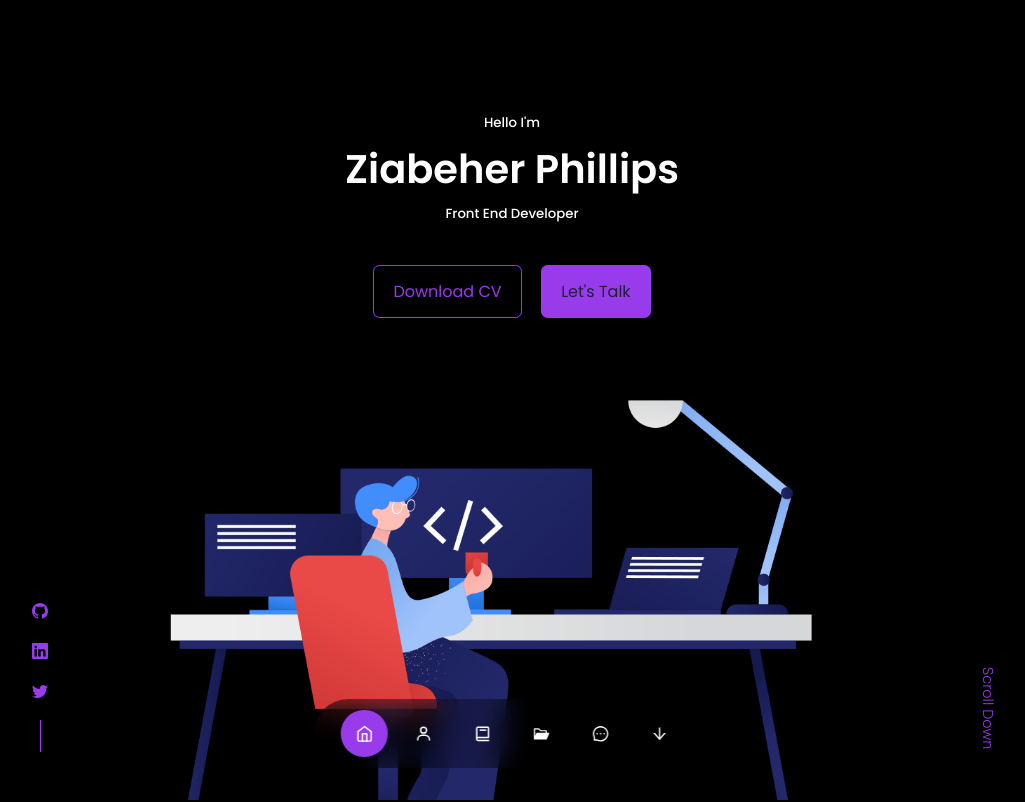
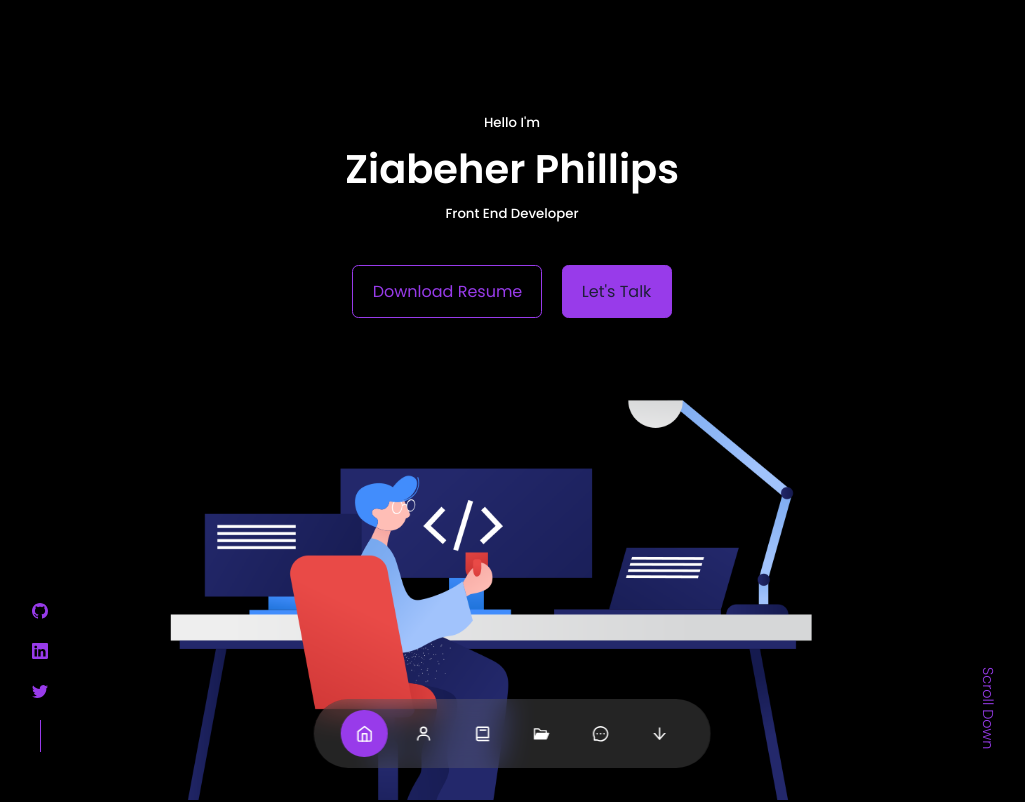
Before and after one commit to Zabzx/React-Portfolio, a React (Create React App) app: page / in a window 1280 px wide. Shown: the top 802 px of the page, without its empty margins (128-1153 px from the left). Built offline with nearby package versions, Linux system fonts and the light colour scheme.

Commit message:
finalized personalization

```diff
--- a/public/index.html
+++ b/public/index.html
@@ -4,6 +4,7 @@
     <meta charset="UTF-8">
     <meta http-equiv="X-UA-Compatible" content="IE=edge">
     <meta name="viewport" content="width=device-width, initial-scale=1.0">
+    <link rel="icon" type="image/x-icon" href="favicon.ico">
     <title>Ziabeher Phillips | Portfolio</title>
 </head>
 <body>
--- a/src/components/about/about.css
+++ b/src/components/about/about.css
@@ -20,14 +20,14 @@
 }
 
 .about__me-image:hover {
-    transform: rotate(0deg)
+    transform: rotate(0deg);
 }
 
 .about__cards {
     display: grid;
     grid-template-columns: repeat(3, 1fr);
     gap: 1.5rem;
-    color: var(--color-primary)
+    color: var(--color-primary);
 }
 
 .about__card {
@@ -36,11 +36,12 @@
     border: 1px solid transparent;
     padding: 2rem;
     text-align: center;
+    transition: var(--transition);
 }
 
 .about__card:hover {
     background: transparent;
-    border-color: var(--color-primary-variant);
+    border-color: white;
     cursor: default;
     color: var(--color-light);
 }
--- a/src/components/header/CTA.jsx
+++ b/src/components/header/CTA.jsx
@@ -5,7 +5,7 @@ import './header.css'
 const CTA = () => {
   return (
     <div className="cta">
-        <a href={CV} className="btn" download >Download CV</a>
+        <a href={CV} className="btn" download >Download Resume</a>
         <a href="#contact" className="btn btn-primary">Let's Talk</a>
     </div>
   )
--- a/src/components/nav/nav.css
+++ b/src/components/nav/nav.css
@@ -1,5 +1,5 @@
 nav {
-    background: rgba(0, 0, 0, 0.3);
+    background: rgba(121, 121, 121, 0.3);
     width: max-content;
     display: block;
     padding: 0.7rem 1.7rem;
```
Also changed, not shown: 1 other file (tests, documents, lock files or other folders).
